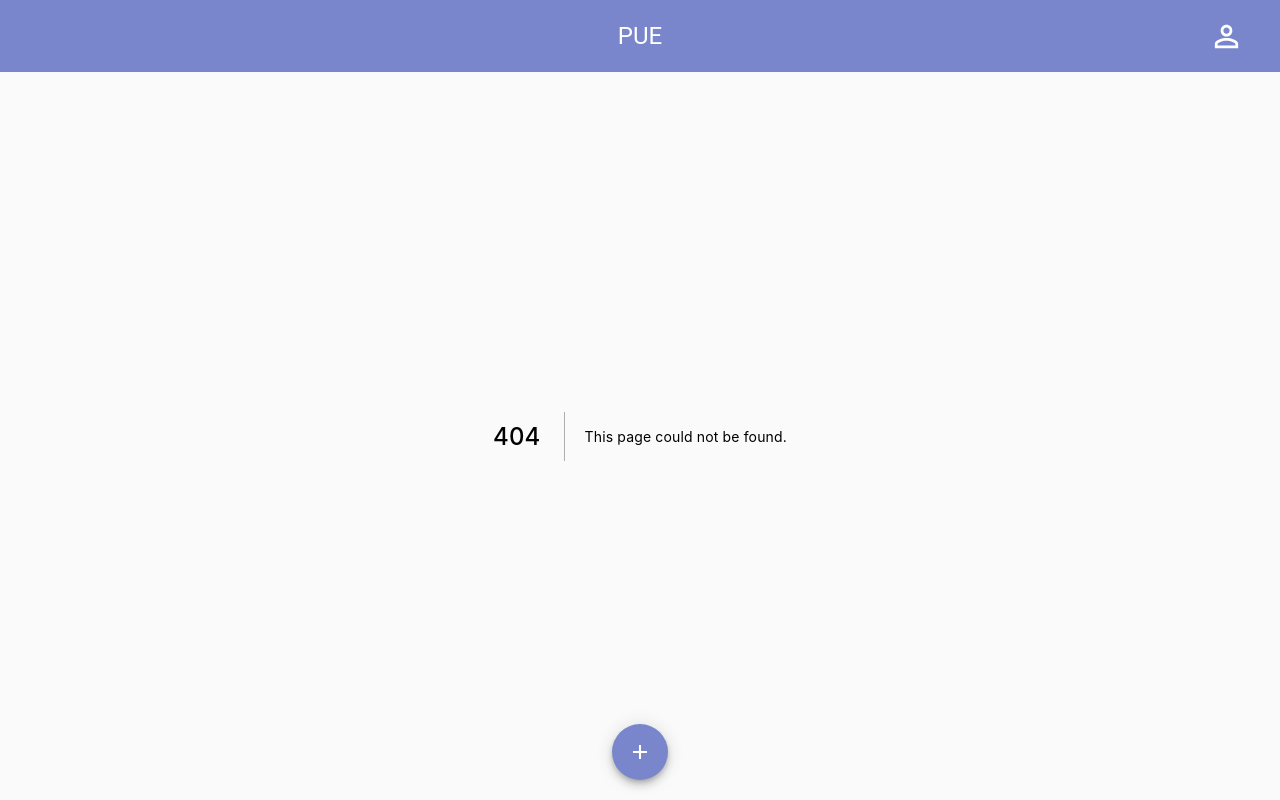
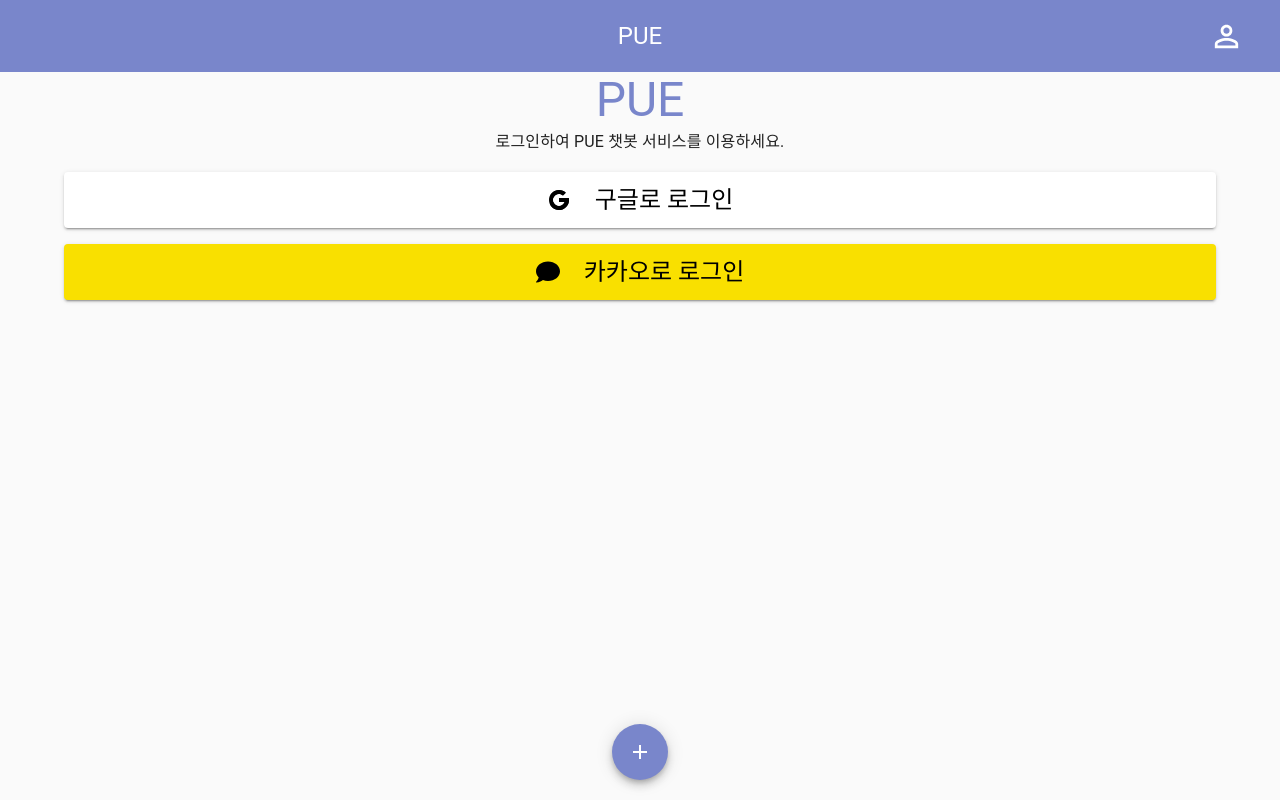
Before and after one commit to PUE-AI-ChatBot/PUE-FE, a Next.js app: page /enter in a window 1280 px wide. Before the commit this address had no page. Built offline with nearby package versions, Linux system fonts and the light colour scheme.

Commit message:
feat : 로그인 페이지 개발  - pages/enter index.tsx 생성 (로그인 페이지)  - pages/api/auth next-auth 활용 구글, 카카오 로그인 기능 구현

```diff
--- a/package.json
+++ b/package.json
@@ -17,6 +17,7 @@
     "apexcharts": "^3.35.5",
     "moment": "^2.29.4",
     "next": "12.2.5",
+    "next-auth": "^4.10.3",
     "react": "18.2.0",
     "react-apexcharts": "^1.4.0",
     "react-calendar": "^3.7.0",
--- /dev/null
+++ b/src/components/login/Login.tsx
@@ -0,0 +1,51 @@
+import { Box, Button, SvgIcon, Typography } from '@mui/material';
+import { signIn } from 'next-auth/react';
+
+type ILoginSite = { loginSite: 'google' | 'kakao' };
+const Login = ({ loginSite }: ILoginSite) => {
+  return (
+    <Box
+      display={'flex'}
+      justifyContent={'space-between'}
+      alignItems={'center'}
+    >
+      {loginSite === 'google' ? (
+        <Button
+          variant={'contained'}
+          size={'large'}
+          sx={{ width: '90vw', height: 56, bgcolor: '#fff' }}
+          onClick={() => signIn(loginSite)}
+        >
+          <SvgIcon viewBox={'0 0 48 48'} sx={{ mr: 3, color: 'black' }}>
+            <path d="M43.611,20.083H42V20H24v8h11.303c-1.649,4.657-6.08,8-11.303,8c-6.627,0-12-5.373-12-12	s5.373-12,12-12c3.059,0,5.842,1.154,7.961,3.039l5.657-5.657C34.046,6.053,29.268,4,24,4C12.955,4,4,12.955,4,24s8.955,20,20,20	s20-8.955,20-20C44,22.659,43.862,21.35,43.611,20.083z"></path>
+            <path d="M6.306,14.691l6.571,4.819C14.655,15.108,18.961,12,24,12c3.059,0,5.842,1.154,7.961,3.039	l5.657-5.657C34.046,6.053,29.268,4,24,4C16.318,4,9.656,8.337,6.306,14.691z"></path>
+            <path d="M24,44c5.166,0,9.86-1.977,13.409-5.192l-6.19-5.238C29.211,35.091,26.715,36,24,36	c-5.202,0-9.619-3.317-11.283-7.946l-6.522,5.025C9.505,39.556,16.227,44,24,44z"></path>
+            <path d="M43.611,20.083L43.595,20L42,20H24v8h11.303c-0.792,2.237-2.231,4.166-4.087,5.571	c0.001-0.001,0.002-0.001,0.003-0.002l6.19,5.238C36.971,39.205,44,34,44,24C44,22.659,43.862,21.35,43.611,20.083z"></path>
+          </SvgIcon>
+          <Typography variant={'h5'} sx={{ color: 'black' }}>
+            구글로 로그인
+          </Typography>
+        </Button>
+      ) : (
+        <Button
+          variant={'contained'}
+          size={'large'}
+          sx={{ width: '90vw', height: 56, bgcolor: '#f9e000' }}
+          onClick={() => signIn(loginSite)}
+        >
+          <SvgIcon viewBox={'0 0 512 512'} sx={{ mr: 3, color: 'black' }}>
+            <path
+              fill="black"
+              d="M256 32C114.6 32 0 125.1 0 240c0 49.6 21.4 95 57 130.7C44.5 421.1 2.7 466 2.2 466.5c-2.2 2.3-2.8 5.7-1.5 8.7S4.8 480 8 480c66.3 0 116-31.8 140.6-51.4 32.7 12.3 69 19.4 107.4 19.4 141.4 0 256-93.1 256-208S397.4 32 256 32z"
+            />
+          </SvgIcon>
+          <Typography variant={'h5'} sx={{ color: 'black' }}>
+            카카오로 로그인
+          </Typography>
+        </Button>
+      )}
+    </Box>
+  );
+};
+
+export default Login;
--- /dev/null
+++ b/src/components/login/TitleText.tsx
@@ -0,0 +1,16 @@
+import { Box, Typography } from '@mui/material';
+
+const TitleText = () => {
+  return (
+    <Box display={'flex'} flexDirection={'column'} alignItems={'center'}>
+      <Typography variant={'h3'} sx={{ color: 'primary.main' }}>
+        PUE
+      </Typography>
+      <Typography variant={'subtitle1'} sx={{ color: 'Text.secondary' }}>
+        로그인하여 PUE 챗봇 서비스를 이용하세요.
+      </Typography>
+    </Box>
+  );
+};
+
+export default TitleText;
--- a/src/pages/_app.tsx
+++ b/src/pages/_app.tsx
@@ -5,6 +5,7 @@
 import { CssBaseline, PaletteMode, ThemeProvider } from '@mui/material';
 import createTheme, { ToggleTheme } from '@helper/styles/defaultStyle';
 import React, { useMemo, useState } from 'react';
+import { SessionProvider } from 'next-auth/react';
 
 function App({ Component, pageProps }: AppProps) {
   const [mode, setMode] = useState<PaletteMode>('light');
@@ -18,10 +19,12 @@
       }}
     >
       <ThemeProvider theme={theme}>
-        <CssBaseline />
-        <Navigation>
-          <Component {...pageProps} />
-        </Navigation>
+        <SessionProvider session={pageProps.session}>
+          <CssBaseline />
+          <Navigation>
+            <Component {...pageProps} />
+          </Navigation>
+        </SessionProvider>
       </ThemeProvider>
     </ToggleTheme.Provider>
   );
--- /dev/null
+++ b/src/pages/enter/index.tsx
@@ -0,0 +1,26 @@
+import type { NextPage } from 'next';
+import { Container } from '@mui/system';
+import { Box } from '@mui/material';
+
+import Login from '@components/login/Login';
+import TitleText from '@components/login/TitleText';
+
+const EnterPage: NextPage = () => {
+  return (
+    <Container>
+      <Box
+        display={'flex'}
+        flexDirection={'column'}
+        alignItems={'center'}
+        gap={2}
+        sx={{ bgcolor: 'background.default' }}
+      >
+        <TitleText />
+        <Login loginSite="google" />
+        <Login loginSite="kakao" />
+      </Box>
+    </Container>
+  );
+};
+
+export default EnterPage;
```
Also changed, not shown: src/infra/oauth/environment.d.ts (added, +9 -0 lines), src/pages/api/auth/[...nextauth].ts (added, +33 -0 lines), 1 other file (tests, documents, lock files or other folders).
